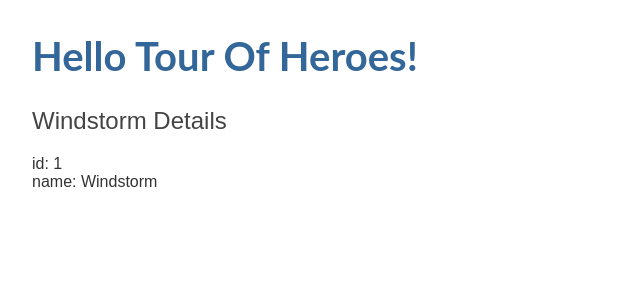
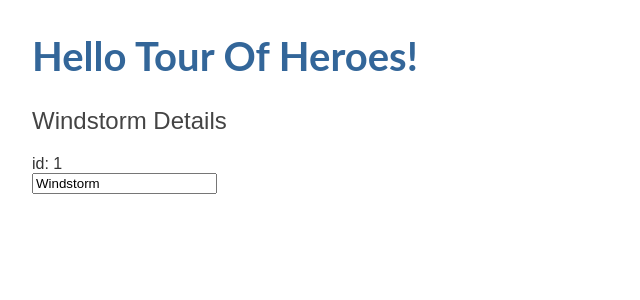
Before and after one commit to anish1922/angular-1u4neb, an Angular app: page / in a window 1280 px wide. Shown: the top 300 px of the page, without its empty margins (0-640 px from the left). Built offline with nearby package versions, Linux system fonts and the light colour scheme.

Commit message:
2 files modified, 1 added

```diff
--- a/src/app/app.module.ts
+++ b/src/app/app.module.ts
@@ -7,7 +7,7 @@
 import { HeroesComponent } from './heroes/heroes/heroes.component';
 
 @NgModule({
-  imports:      [ BrowserModule, FormsModule ],
+  imports:      [ BrowserModule,FormsModule ],
   declarations: [ AppComponent, HelloComponent, HeroesComponent ],
   bootstrap:    [ AppComponent ]
 })
--- a/src/app/heroes/heroes/heroes.component.html
+++ b/src/app/heroes/heroes/heroes.component.html
@@ -1,3 +1,7 @@
 <h2>{{hero.name}} Details</h2>
 <div><span>id: </span>{{hero.id}}</div>
-<div><span>name: </span>{{hero.name}}</div>
+<div>
+  <label>
+    <input [(ngModel)]="hero.name" placeholder="name"  />
+  </label>
+</div>
```
Also changed, not shown: src/app/mock-heros.ts (added, +14 -0 lines).
